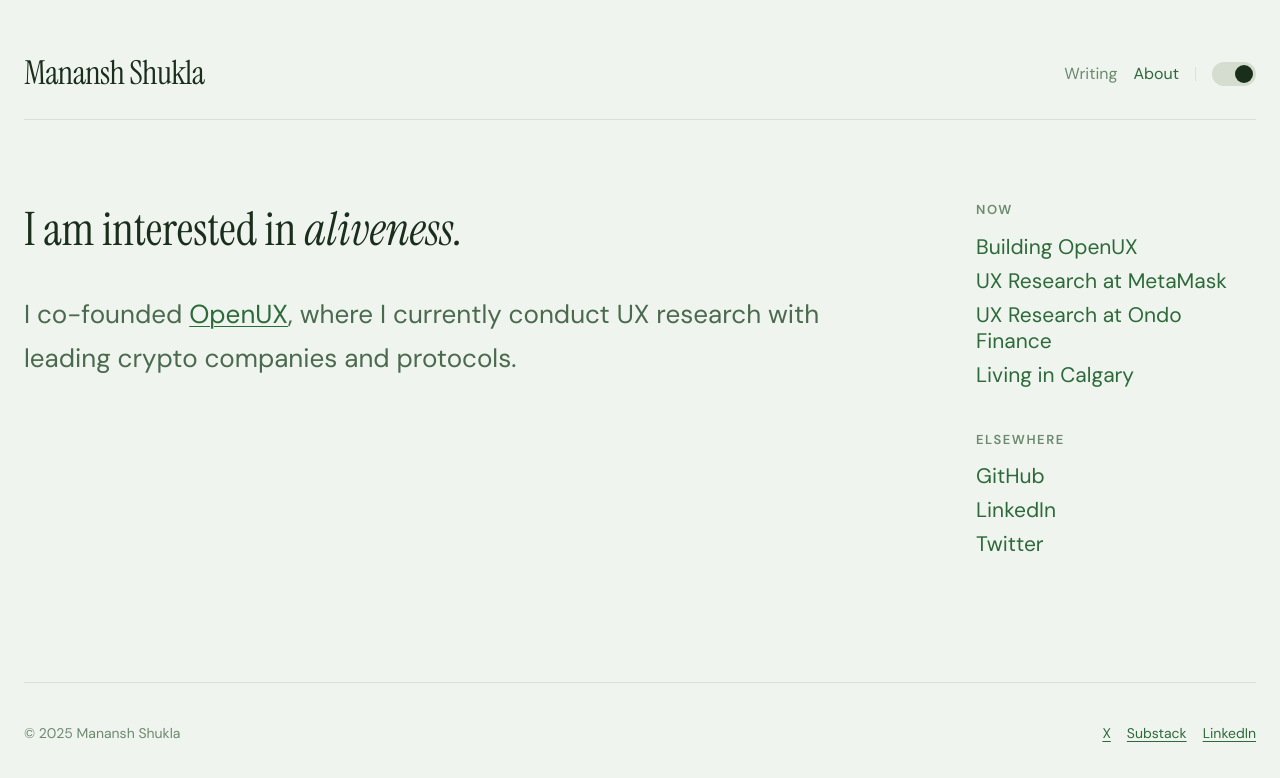
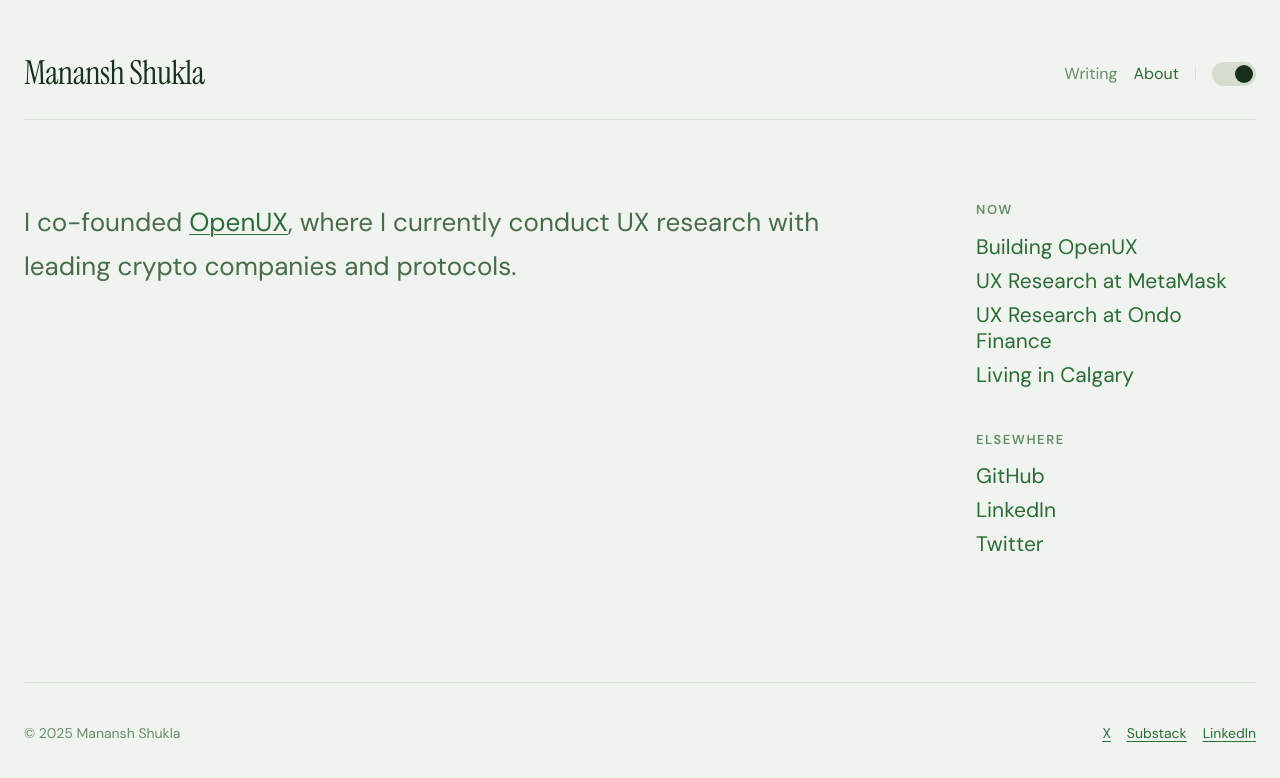
Before and after one commit to manansh11/portfolio-blog, a Next.js app: page /about in a window 1280 px wide. Shown: the top 778 px of the page. Built offline with nearby package versions, Linux system fonts and the light colour scheme.

Commit message:
Remove about heading

```diff
--- a/app/about/page.tsx
+++ b/app/about/page.tsx
@@ -20,9 +20,6 @@ export default function AboutPage() {
   return (
     <section className="about-layout">
       <div className="about-bio">
-        <h1 className="about-heading">
-          I am interested in <em>aliveness.</em>
-        </h1>
         <p className="about-body">
           I co-founded{' '}
           <a
```
